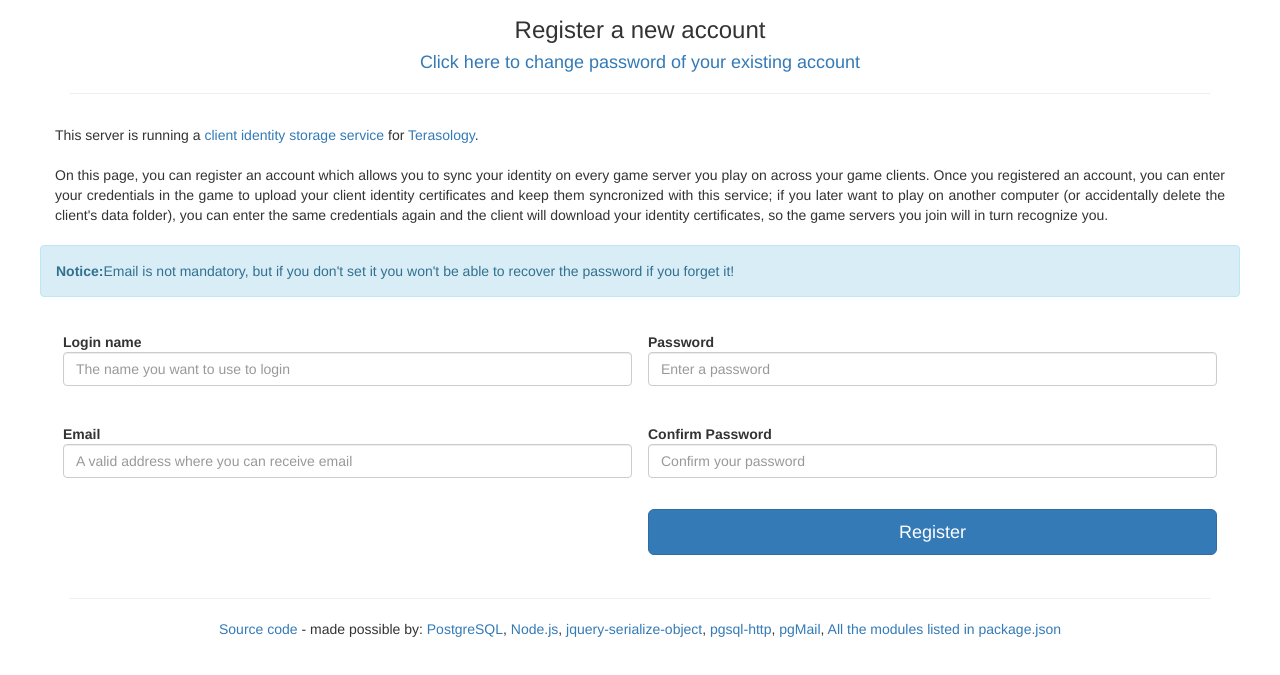
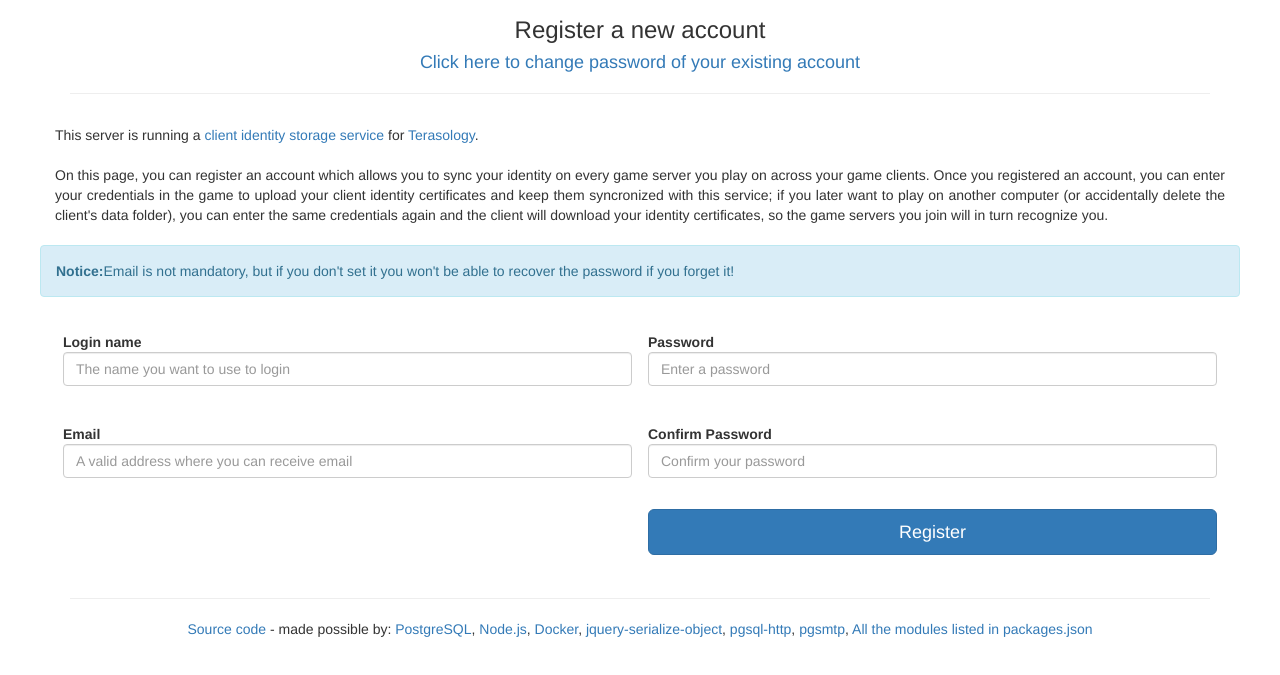
Before and after one commit to MovingBlocks/terasology-key-server, a website: page webapp/static/register.html in a window 1280 px wide. Shown: the part 73-748 px from the top of the page. Drawn offline with nearby package versions, Linux system fonts and the light colour scheme.

Commit message:
Update README and credits

```diff
--- a/webapp/static/register.html
+++ b/webapp/static/register.html
@@ -107,9 +107,9 @@ https://bootsnipp.com/license
     </div>
     <hr />
     <div class="text-center">
-      <a href="https://github.com/gianluca-nitti/terasology-key-server">Source code</a> - made possible by: <a href="https://www.postgresql.org/">PostgreSQL</a>, <a href="https://nodejs.org/">Node.js</a>,
-      <a href="https://github.com/macek/jquery-serialize-object">jquery-serialize-object</a>, <a href="https://github.com/pramsey/pgsql-http">pgsql-http</a>, <a href="https://github.com/captbrando/pgMail">pgMail</a>,
-      <a href="https://github.com/gianluca-nitti/terasology-key-server/blob/master/webapp/package.json">All the modules listed in package.json</a>
+      <a href="https://github.com/gianluca-nitti/terasology-key-server">Source code</a> - made possible by: <a href="https://www.postgresql.org/">PostgreSQL</a>, <a href="https://nodejs.org/">Node.js</a>, <a href="https://www.docker.com/">Docker</a>,
+      <a href="https://github.com/macek/jquery-serialize-object">jquery-serialize-object</a>, <a href="https://github.com/pramsey/pgsql-http">pgsql-http</a>, <a href="https://github.com/asotolongo/pgsmtp">pgsmtp</a>,
+      <a href="https://github.com/gianluca-nitti/terasology-key-server/blob/master/webapp/package.json">All the modules listed in packages.json</a>
     </div>
   </div>
 </body>
```
Also changed, not shown: webapp/static/passwordReset.html (+2 -2 lines), README.md.
